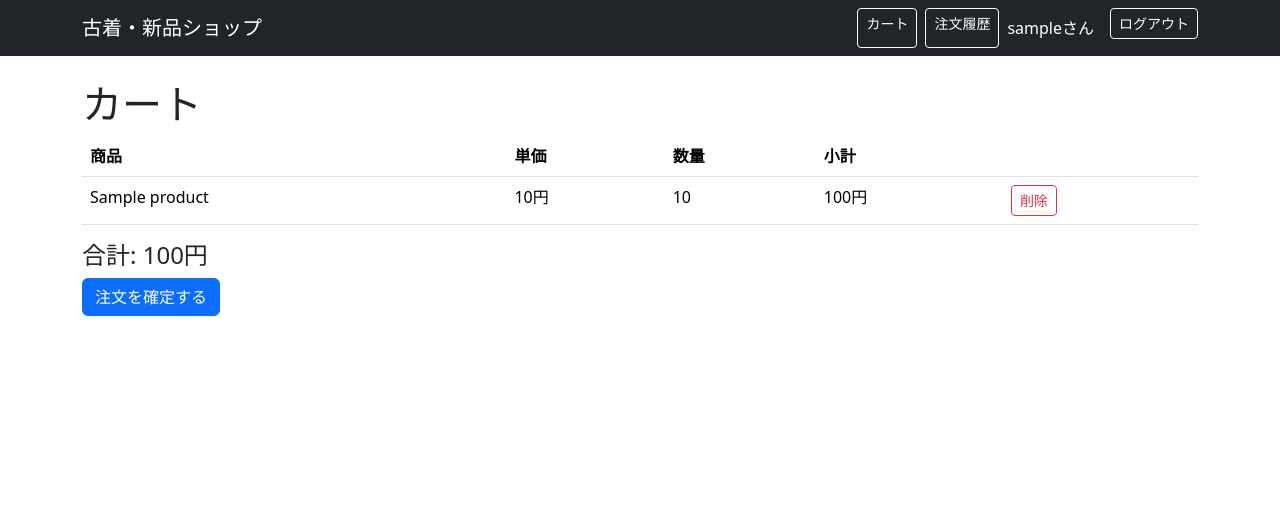
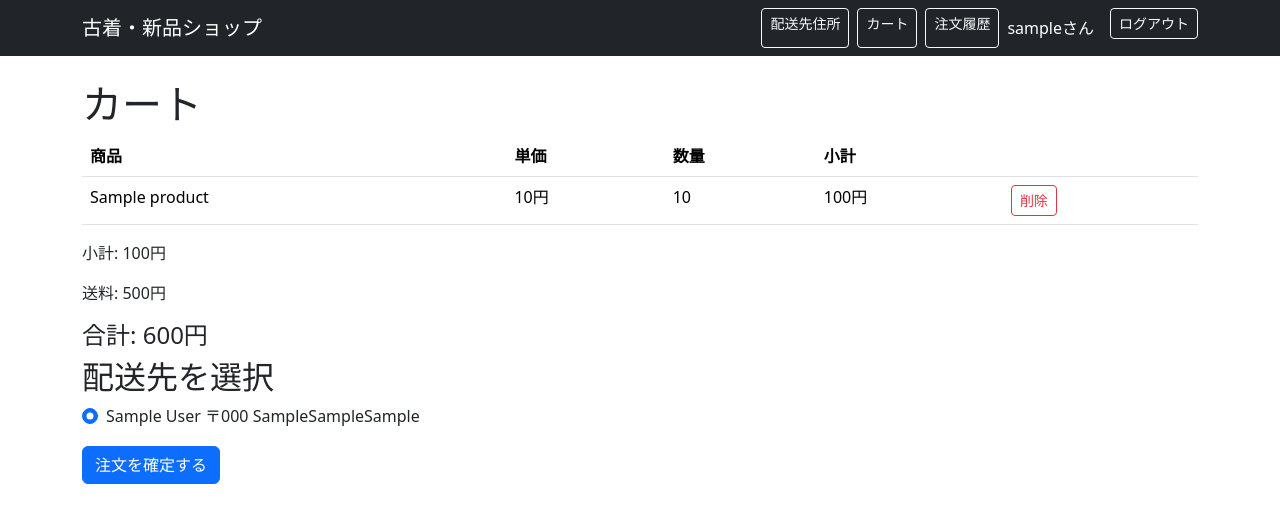
Before and after one commit to KenkichiKSY/furugi-ec, a Django app: page /cart/ in a window 1280 px wide. Shown: the top 523 px of the page. Run offline with Django 5.2, Linux system fonts and the light colour scheme; a user stored in the database is signed in; tables that the repository leaves empty hold one stand-in row (values such as "Sample post").

Commit message:
配送先住所・送料計算機能を実装
Co-Authored-By: Claude Sonnet 5 <noreply@anthropic.com>

```diff
--- a/accounts/admin.py
+++ b/accounts/admin.py
@@ -2,5 +2,8 @@ from django.contrib import admin
 from django.contrib.auth.admin import UserAdmin
 
 from .models import User
+from .models import Address
+
+admin.site.register(Address)
 
 admin.site.register(User, UserAdmin)
--- a/accounts/models.py
+++ b/accounts/models.py
@@ -11,3 +11,24 @@ class User(AbstractUser):
 
     def __str__(self):
         return self.username
+
+class Address(models.Model):
+    user = models.ForeignKey(
+        User, on_delete=models.CASCADE, related_name='addresses'
+    )
+    recipient_name = models.CharField('お届け先氏名', max_length=100)
+    postal_code = models.CharField('郵便番号', max_length=8)
+    prefecture = models.CharField('都道府県', max_length=20)
+    city = models.CharField('市区町村・番地', max_length=200)
+    building = models.CharField('建物名など', max_length=200, blank=True)
+    phone_number = models.CharField('電話番号', max_length=20)
+    is_default = models.BooleanField('デフォルトの配送先', default=False)
+    created_at = models.DateTimeField(auto_now_add=True)
+
+    class Meta:
+        verbose_name = '配送先住所'
+        verbose_name_plural = '配送先住所'
+        ordering = ['-is_default', '-created_at']
+
+    def __str__(self):
+        return f"{self.recipient_name}({self.postal_code})"
--- a/accounts/urls.py
+++ b/accounts/urls.py
@@ -6,4 +6,8 @@ app_name = 'accounts'
 
 urlpatterns = [
     path('signup/', views.SignUpView.as_view(), name='signup'),
+    path('addresses/', views.AddressListView.as_view(), name='address_list'),
+    path('addresses/add/', views.AddressCreateView.as_view(), name='address_add'),
+    path('addresses/<int:pk>/edit/', views.AddressUpdateView.as_view(), name='address_edit'),
+    path('addresses/<int:pk>/delete/', views.AddressDeleteView.as_view(), name='address_delete'),
 ]
--- a/orders/models.py
+++ b/orders/models.py
@@ -44,6 +44,15 @@ class Order(models.Model):
     )
     status = models.CharField('ステータス', max_length=20, choices=STATUS_CHOICES, default='pending')
     total_price = models.PositiveIntegerField('合計金額')
+
+    shipping_recipient_name = models.CharField('お届け先氏名', max_length=100, default='')
+    shipping_postal_code = models.CharField('郵便番号', max_length=8, default='')
+    shipping_prefecture = models.CharField('都道府県', max_length=20, default='')
+    shipping_city = models.CharField('市区町村・番地', max_length=200, default='')
+    shipping_building = models.CharField('建物名など', max_length=200, blank=True, default='')
+    shipping_phone_number = models.CharField('電話番号', max_length=20, default='')
+    shipping_fee = models.PositiveIntegerField('送料', default=0)
+
     created_at = models.DateTimeField(auto_now_add=True)
 
     class Meta:
--- /dev/null
+++ b/orders/shipping.py
@@ -0,0 +1,12 @@
+SHIPPING_FEE = 500
+FREE_SHIPPING_THRESHOLD = 5000
+
+
+def calculate_shipping_fee(subtotal):
+    """
+    小計がFREE_SHIPPING_THRESHOLD以上なら送料無料、
+    それ以外は固定送料SHIPPING_FEEを返す。
+    """
+    if subtotal >= FREE_SHIPPING_THRESHOLD:
+        return 0
+    return SHIPPING_FEE
--- a/orders/views.py
+++ b/orders/views.py
@@ -8,6 +8,9 @@ from django.views.generic import ListView, TemplateView
 from products.models import Product
 
 from .models import Cart, Order, OrderItem
+from accounts.models import Address
+
+from .shipping import calculate_shipping_fee
 
 
 def _get_cart(user):
@@ -40,7 +43,14 @@ class CartDetailView(LoginRequiredMixin, TemplateView):
 
     def get_context_data(self, **kwargs):
         context = super().get_context_data(**kwargs)
-        context['cart'] = _get_cart(self.request.user)
+        cart = _get_cart(self.request.user)
+        subtotal = cart.total_price()
+        shipping_fee = calculate_shipping_fee(subtotal)
+        context['cart'] = cart
+        context['subtotal'] = subtotal
+        context['shipping_fee'] = shipping_fee
+        context['total_with_shipping'] = subtotal + shipping_fee
+        context['addresses'] = self.request.user.addresses.all()
         return context
 
 
@@ -53,13 +63,32 @@ def checkout(request):
         messages.error(request, "カートが空です。")
         return redirect('orders:cart_detail')
 
+    address_id = request.POST.get('address_id')
+    if not address_id:
+        messages.error(request, "配送先を選択してください。")
+        return redirect('orders:cart_detail')
+
+    address = get_object_or_404(Address, id=address_id, user=request.user)
+    subtotal = cart.total_price()
+    shipping_fee = calculate_shipping_fee(subtotal)
+
     with transaction.atomic():
         for item in items:
             if item.quantity > item.product.stock:
                 messages.error(request, f"{item.product.name}の在庫が不足しています。")
                 return redirect('orders:cart_detail')
 
-        order = Order.objects.create(user=request.user, total_price=cart.total_price())
+        order = Order.objects.create(
+            user=request.user,
+            total_price=subtotal + shipping_fee,
+            shipping_fee=shipping_fee,
+            shipping_recipient_name=address.recipient_name,
+            shipping_postal_code=address.postal_code,
+            shipping_prefecture=address.prefecture,
+            shipping_city=address.city,
+            shipping_building=address.building,
+            shipping_phone_number=address.phone_number,
+        )
         for item in items:
             OrderItem.objects.create(
                 order=order,
--- a/templates/base.html
+++ b/templates/base.html
@@ -12,6 +12,7 @@
             <a class="navbar-brand" href="{% url 'products:list' %}">古着・新品ショップ</a>
             <div class="d-flex">
                 {% if user.is_authenticated %}
+                    <a href="{% url 'accounts:address_list' %}" class="btn btn-outline-light btn-sm me-2">配送先住所</a>
                     <a href="{% url 'orders:cart_detail' %}" class="btn btn-outline-light btn-sm me-2">カート</a>
                     <a href="{% url 'orders:order_history' %}" class="btn btn-outline-light btn-sm me-2">注文履歴</a>
                     <span class="navbar-text text-white me-3">{{ user.username }}さん</span>
--- a/templates/orders/cart_detail.html
+++ b/templates/orders/cart_detail.html
@@ -24,11 +24,30 @@
         {% endfor %}
     </tbody>
 </table>
-<p class="h4">合計: {{ cart.total_price }}円</p>
+
+<p>小計: {{ subtotal }}円</p>
+<p>送料: {{ shipping_fee }}円{% if shipping_fee == 0 %}(5,000円以上で送料無料){% endif %}</p>
+<p class="h4">合計: {{ total_with_shipping }}円</p>
+
+<h2>配送先を選択</h2>
+{% if addresses %}
 <form method="post" action="{% url 'orders:checkout' %}">
     {% csrf_token %}
-    <button type="submit" class="btn btn-primary">注文を確定する</button>
+    {% for address in addresses %}
+    <div class="form-check">
+        <input class="form-check-input" type="radio" name="address_id" value="{{ address.id }}"
+               id="address{{ address.id }}" {% if address.is_default %}checked{% endif %}>
+        <label class="form-check-label" for="address{{ address.id }}">
+            {{ address.recipient_name }} 〒{{ address.postal_code }} {{ address.prefecture }}{{ address.city }}{{ address.building }}
+        </label>
+    </div>
+    {% endfor %}
+    <button type="submit" class="btn btn-primary mt-3">注文を確定する</button>
 </form>
+{% else %}
+<p>配送先住所が登録されていません。<a href="{% url 'accounts:address_add' %}">先に配送先を登録してください</a>。</p>
+{% endif %}
+
 {% else %}
 <p>カートは空です。</p>
 {% endif %}
--- a/templates/orders/order_history.html
+++ b/templates/orders/order_history.html
@@ -12,6 +12,8 @@
             <li>{{ item.product_name }} × {{ item.quantity }}({{ item.subtotal }}円)</li>
             {% endfor %}
         </ul>
+        <p>送料: {{ order.shipping_fee }}円</p>
+        <p>お届け先: {{ order.shipping_recipient_name }} 〒{{ order.shipping_postal_code }} {{ order.shipping_prefecture }}{{ order.shipping_city }}{{ order.shipping_building }}</p>
         <p class="fw-bold">合計: {{ order.total_price }}円</p>
     </div>
 </div>
```
Also changed, not shown: accounts/forms.py (+8 -1 lines), accounts/views.py (+46 -0 lines), templates/accounts/address_form.html (added, +10 -0 lines), templates/accounts/address_list.html (added, +19 -0 lines), accounts/migrations/0002_address.py (added), orders/migrations/0002_order_shipping_building_order_shipping_city_and_more.py (added), templates/accounts/address_confirm_delete.html (added).
